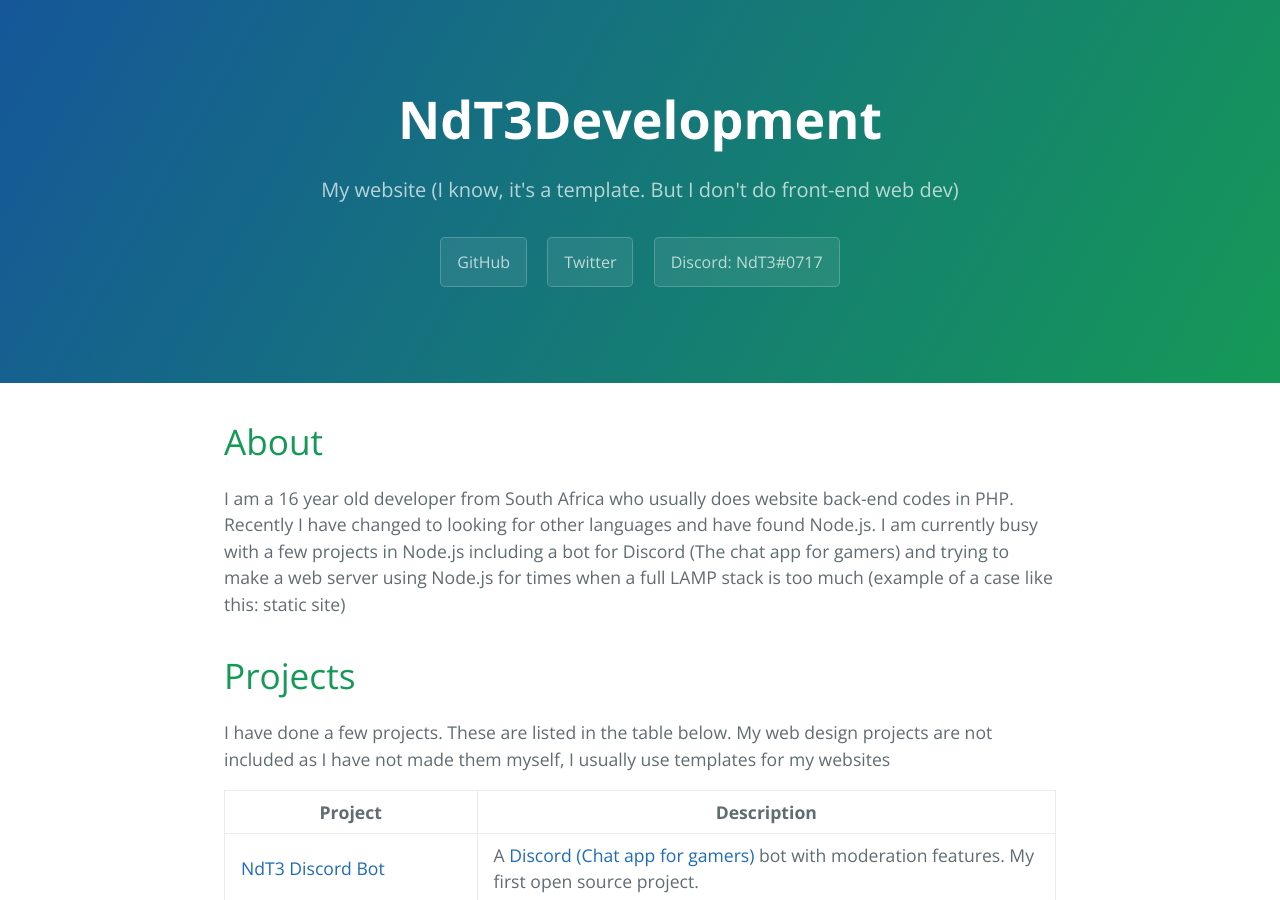
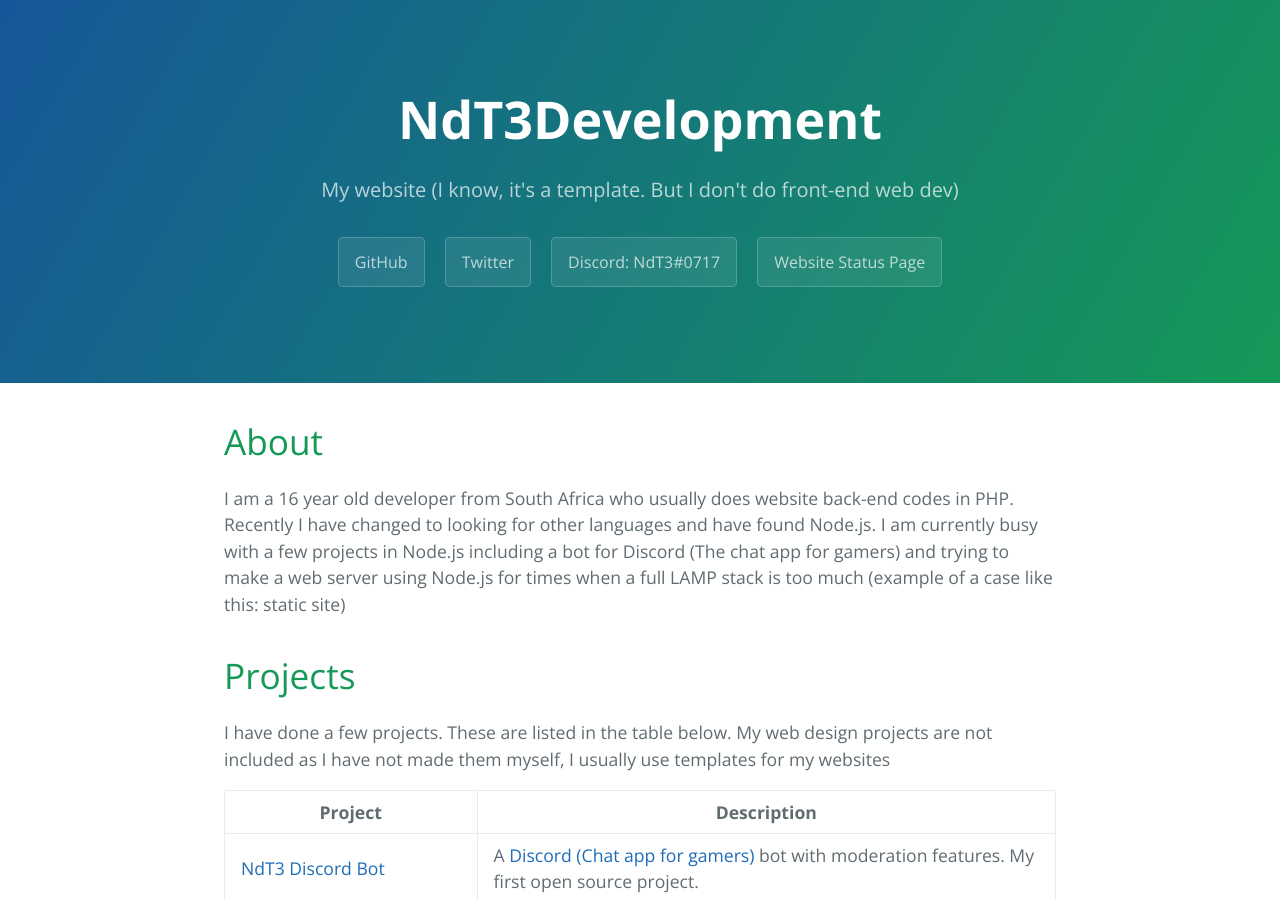
Before and after one commit to TrueWinter/website, a Jekyll site: the page built from index.html, in a window 1280 px wide and 900 px high. Built offline with Jekyll 4.4.1, drawn with Linux system fonts in a browser that asks for light colours; nearby versions of some CDN libraries; the list of posts is cut into pages by our own code.

Commit message:
Added new button to header

```diff
--- a/_includes/page-header.html
+++ b/_includes/page-header.html
@@ -4,4 +4,5 @@
   <a href="https://github.com/NdT3Development" class="btn">GitHub</a>
   <a href="https://twitter.com/NdT3_" class="btn">Twitter</a>
   <a href="https://discordapp.com" class="btn">Discord: NdT3#0717</a>
+  <a href="https://status.ndt3.ml" class="btn">Website Status Page</a>
 </section>
```
Also changed, not shown: 3 other files.
